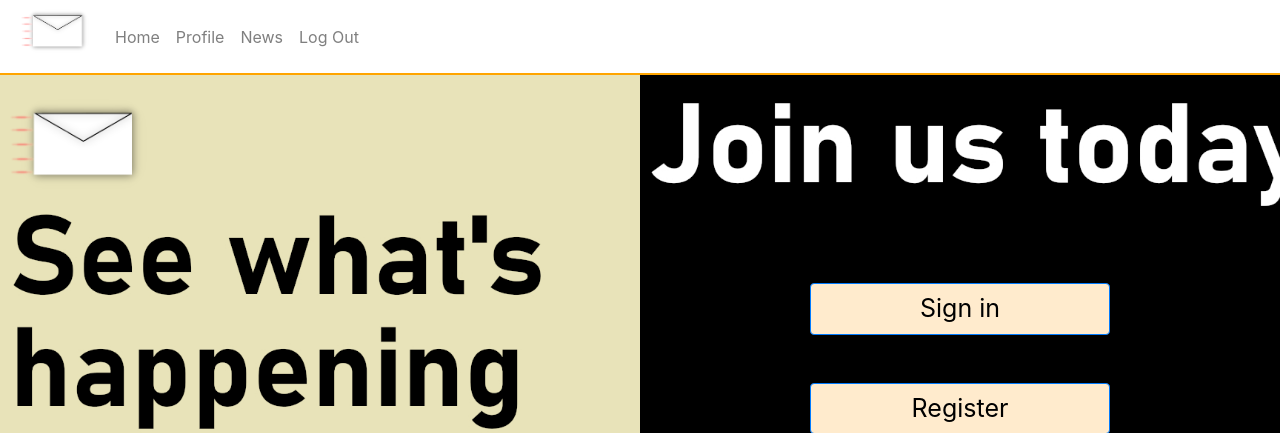
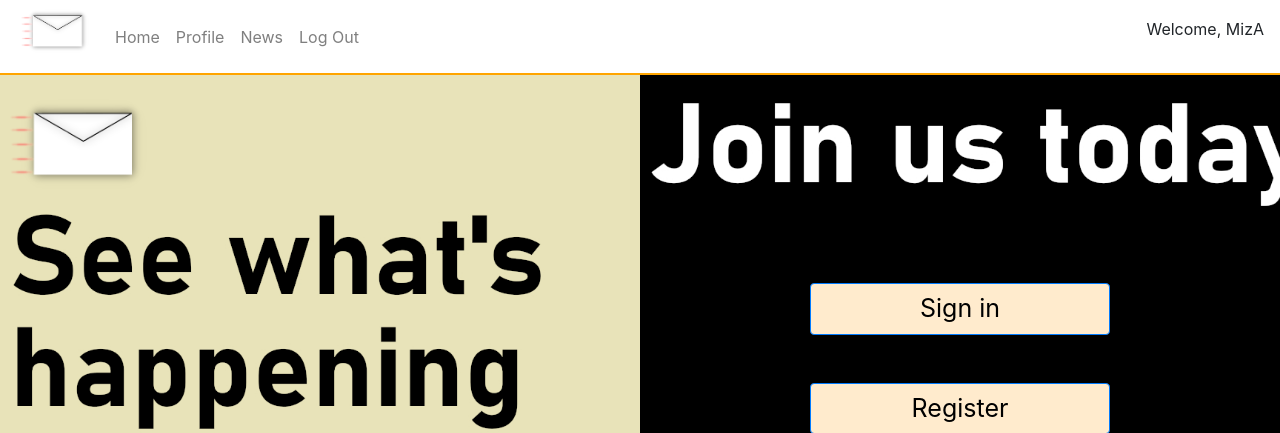
Before and after one commit to Miza-web/PostZone, a Flask app: page / in a window 1280 px wide. Shown: the top 433 px of the page. Run offline with Flask 2, Linux system fonts and the light colour scheme; a user stored in the database is signed in; some libraries are stand-ins or nearby versions.

Commit message:
Added welcome message to navbar

```diff
--- a/static/css/style.css
+++ b/static/css/style.css
@@ -33,3 +33,6 @@
   border-bottom: 2px solid orange;
   height: 75px;
 }
+.welcome-session {
+  text-align: right;
+}
--- a/templates/layout.html
+++ b/templates/layout.html
@@ -38,4 +38,5 @@
       </li>
     </ul>
   </div>
+  <p class="welcome-session">Welcome, {{session.username}}</p>
 </nav>
```
